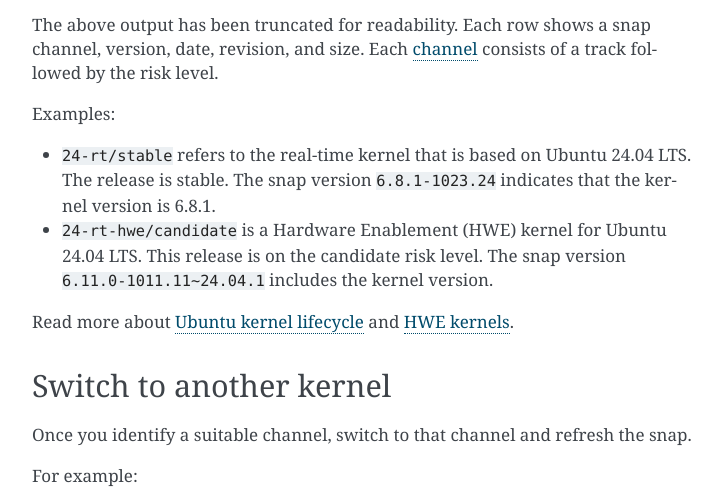
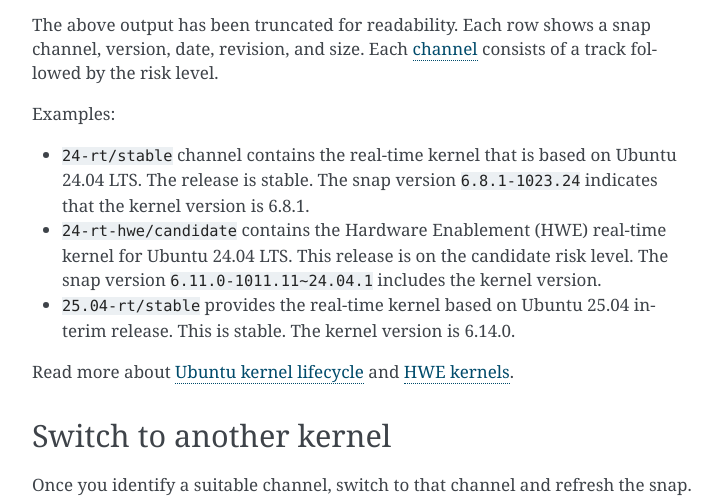
Before and after one commit to canonical/real-time-ubuntu-docs, a Sphinx documentation site: the page built from docs/how-to/uc-install-real-time-kernel.md, in a window 1280 px wide and 900 px high, scrolled down 731 px, cut to the strip 117-618 px from the top of the window. Shown: the whole strip, without its empty margins (388-1110 px from the left). Built offline with Sphinx 7.4.7, drawn with Linux system fonts in a browser that asks for light colours.

Commit message:
Add interim example
Signed-off-by: Farshid Tavakolizadeh <farshid.tavakolizadeh@canonical.com>

```diff
--- a/docs/how-to/uc-install-real-time-kernel.md
+++ b/docs/how-to/uc-install-real-time-kernel.md
@@ -36,8 +36,9 @@
 Each [channel][channels] consists of a track followed by the risk level.
 
 Examples:
-* `24-rt/stable` refers to the real-time kernel that is based on Ubuntu 24.04 LTS. The release is stable. The snap version `6.8.1-1023.24` indicates that the kernel version is 6.8.1.
-* `24-rt-hwe/candidate` is a Hardware Enablement (HWE) kernel for Ubuntu 24.04 LTS. This release is on the candidate risk level. The snap version `6.11.0-1011.11~24.04.1` includes the kernel version.
+* `24-rt/stable` channel contains the real-time kernel that is based on Ubuntu 24.04 LTS. The release is stable. The snap version `6.8.1-1023.24` indicates that the kernel version is 6.8.1.
+* `24-rt-hwe/candidate` contains the Hardware Enablement (HWE) real-time kernel for Ubuntu 24.04 LTS. This release is on the candidate risk level. The snap version `6.11.0-1011.11~24.04.1` includes the kernel version.
+* `25.04-rt/stable` provides the real-time kernel based on Ubuntu 25.04 interim release. This is stable. The kernel version is 6.14.0.
 
 Read more about [Ubuntu kernel lifecycle][kernel-lifecycle] and [HWE kernels][kwe-kernels].
 
```
